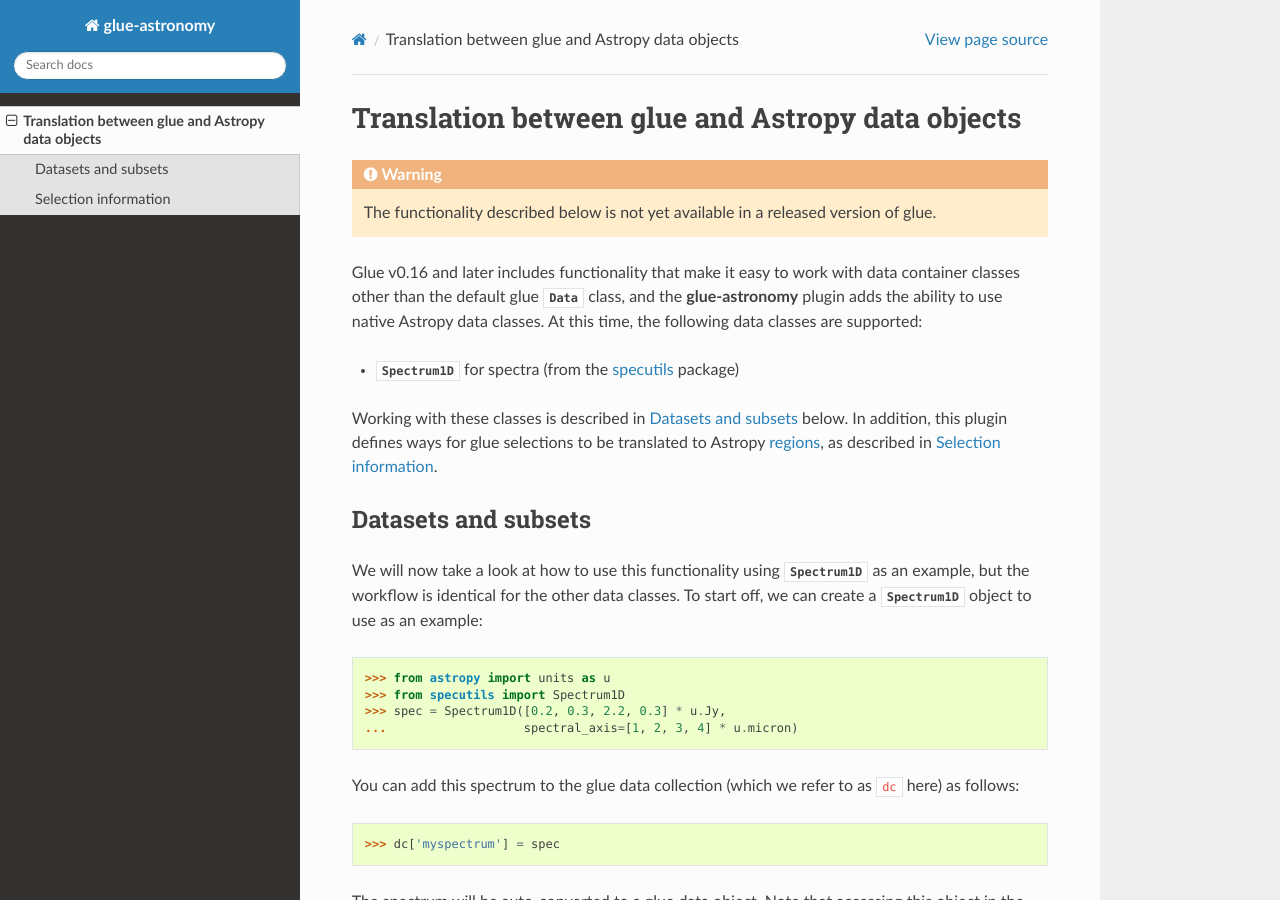
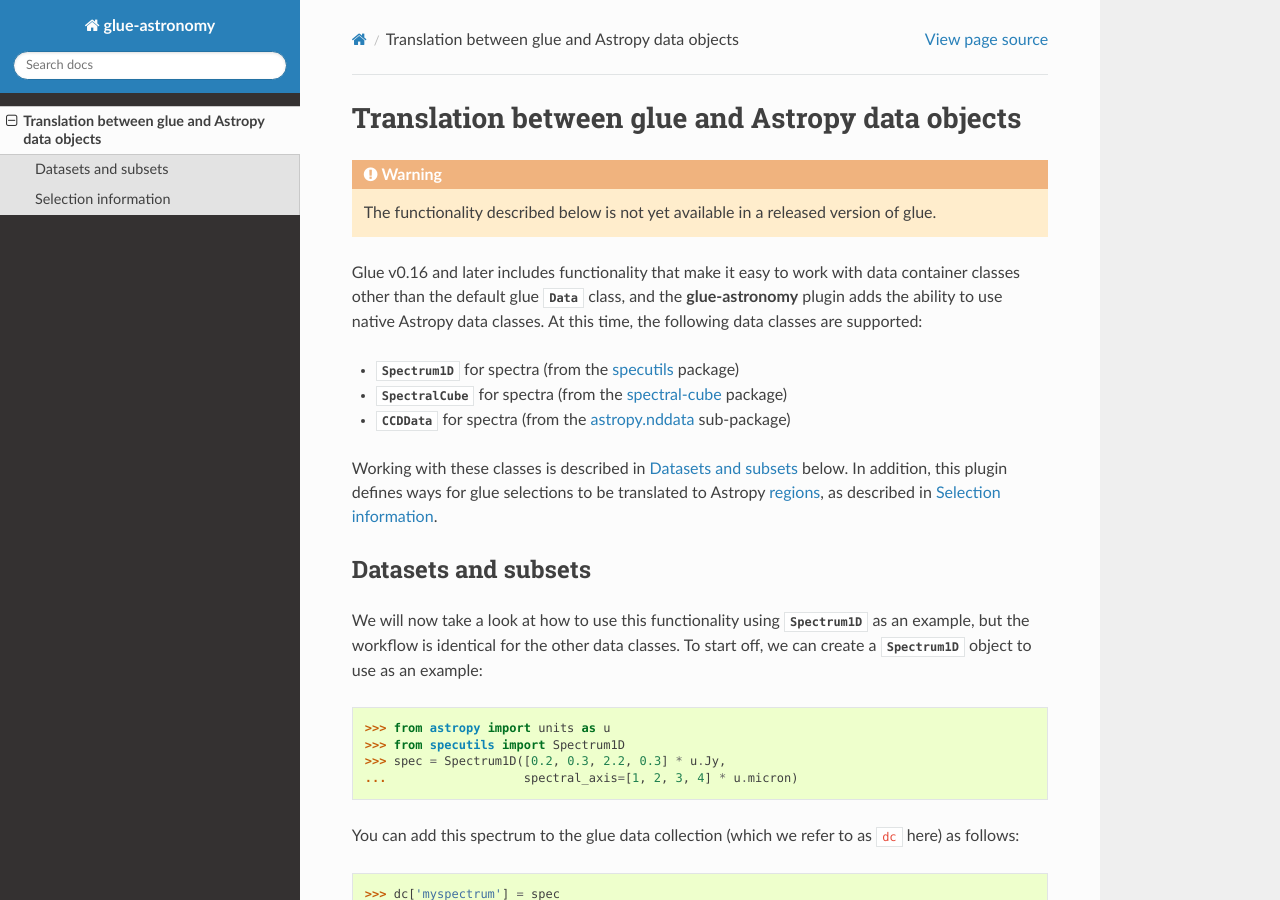
Before and after one commit to glue-viz/glue-astronomy, a Sphinx documentation site: the page built from docs/translators.rst, in a window 1280 px wide and 900 px high. Built offline with Sphinx 7.4.7 and the Read the Docs theme 2.0.0, drawn with Linux system fonts in a browser that asks for light colours.

Commit message:
Mention CCDData and SpectralCube

```diff
--- a/docs/translators.rst
+++ b/docs/translators.rst
@@ -11,6 +11,12 @@ data classes. At this time, the following data classes are supported:
 
 * :class:`~specutils.Spectrum1D` for spectra (from the `specutils
   <https://specutils.readthedocs.io>`_ package)
+
+* :class:`~spectral_cube.SpectralCube` for spectra (from the `spectral-cube
+  <https://spectral-cube.readthedocs.io>`_ package)
+
+* :class:`~astropy.nddata.CCDData` for spectra (from the `astropy.nddata
+  <https://docs.astropy.org/en/stable/nddata/>`_ sub-package)
 
 Working with these classes is described in `Datasets and subsets`_ below. In
 addition, this plugin defines ways for glue selections to be translated to
```
